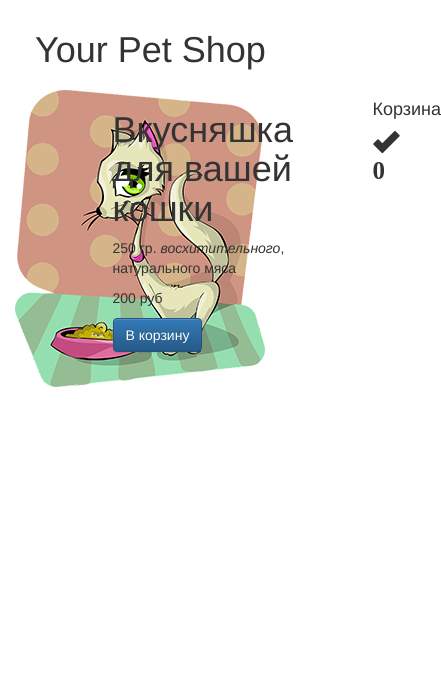
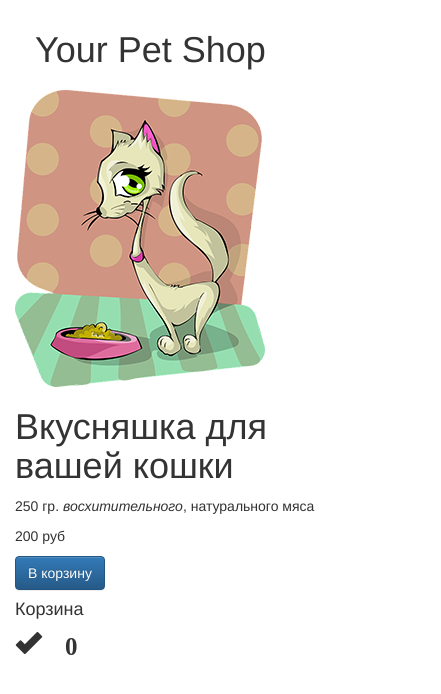
Before and after one commit to ples2/VueShop, a plain HTML site: page index.html in a window 390 px wide. Shown: the whole page, 441 px wide, since content can reach past the window. Drawn offline with nearby package versions, Linux system fonts and the light colour scheme.

Commit message:
Add files via upload

```diff
--- a/index.html
+++ b/index.html
@@ -36,12 +36,12 @@
             <h1 v-text="sitename"></h1>
          </header>
          <div class="row product">
-            <div class="col-xs-3">
+            <div class="col-xs-12 col-sm-12 col-md-3">
                <figure class="my">
                   <img v-bind:src="product.image" alt="Here mb img">
                </figure>
             </div>
-            <div class="col-xs-8">
+            <div class="col-xs-12 col-sm-8 col-md-6">
                <h1 v-text="product.title"> </h1>
                <p v-html="product.description"></p>
                <p v-text="product.price" class="price"></p>
@@ -53,7 +53,7 @@
                </button>
 
             </div>
-            <div class="col-xs-1">
+            <div class="col-xs-12 col-sm-4 col-md-3">
                   <h4>Корзина</h4>
                   <span class="glyphicon glyphicon-ok">
                      {{cartItemCount}}
```
